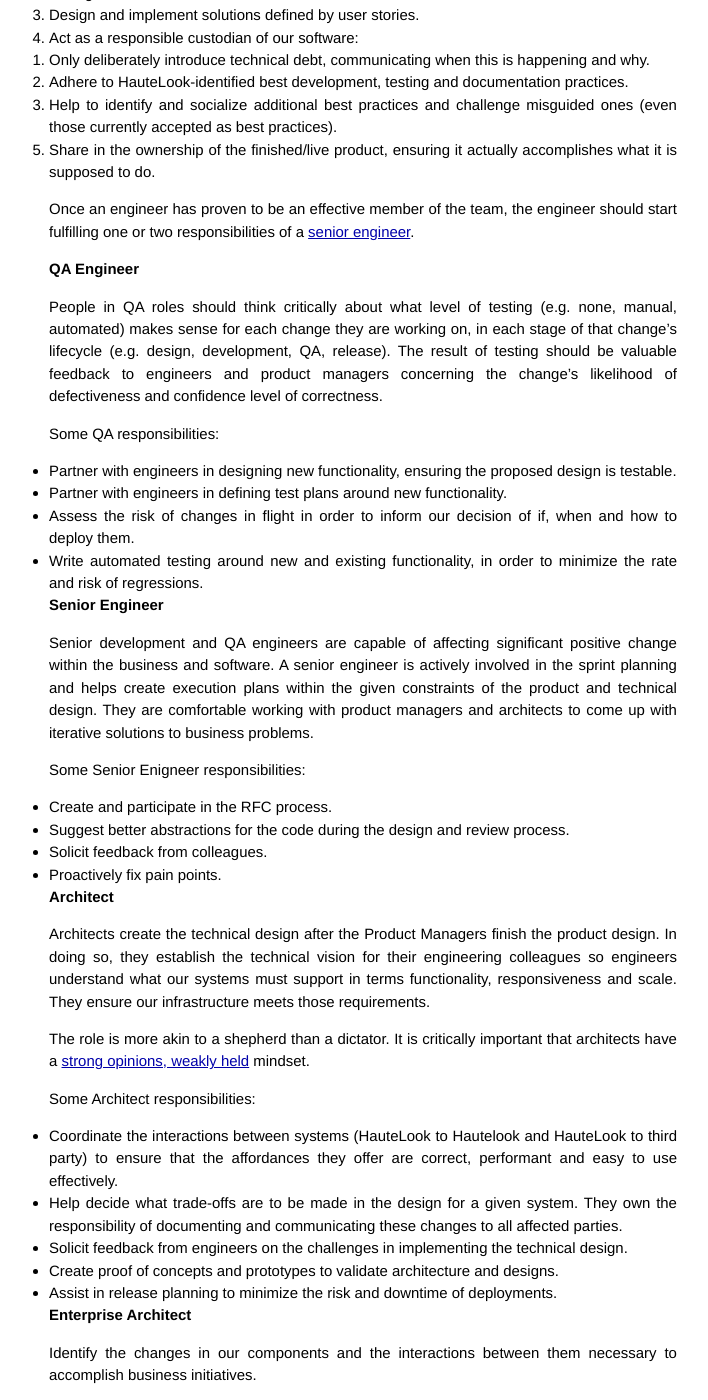
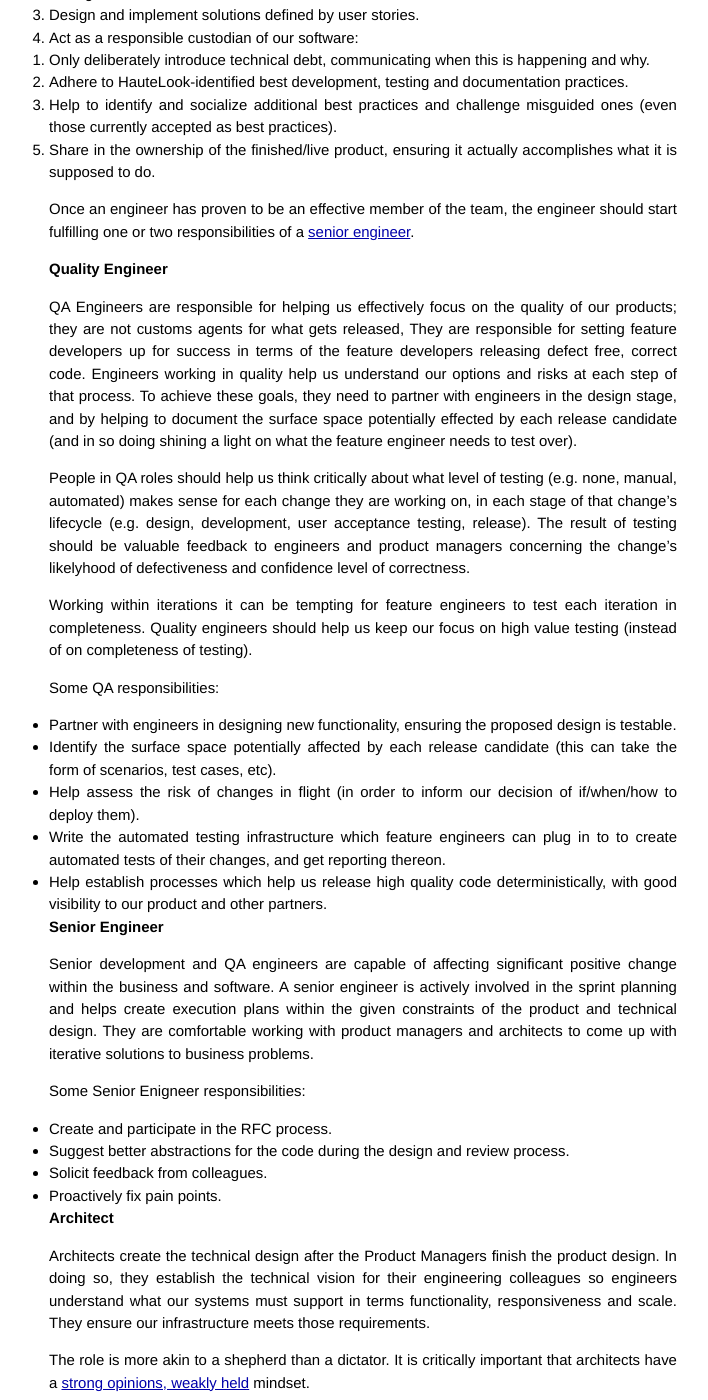
Before and after one commit to hautelook/hautelook.github.io, a Jekyll site: the page built from roles/index.md, in a window 1280 px wide and 1400 px high, scrolled down 945 px. Shown: the whole window, without its empty margins (277-985 px from the left). Built offline with Jekyll 4.4.1, drawn with Linux system fonts in a browser that asks for light colours; Markdown is read by kramdown in place of the engine named in the settings.

Commit message:
new candidate definition for quality engineer

```diff
--- a/roles/index.md
+++ b/roles/index.md
@@ -39,16 +39,30 @@ Some Engineer responsibilities:
 
 Once an engineer has proven to be an effective member of the team, the engineer should start fulfilling one or two responsibilities of a [senior engineer](#senior-engineer).
 
-### QA Engineer
+### <a name="quality-engineer"></a>Quality Engineer
 
-People in QA roles should think critically about what level of testing (e.g. none, manual, automated) makes sense for each change they are working on, in each stage of that change's lifecycle (e.g. design, development, QA, release). The result of testing should be valuable feedback to engineers and product managers concerning the change's likelihood of defectiveness and confidence level of correctness.
+QA Engineers are responsible for helping us effectively focus on the quality of our products; they are not
+customs agents for what gets released, They are responsible for setting feature developers up for success in
+terms of the feature developers releasing defect free, correct code. Engineers working in quality help us
+understand our options and risks at each step of that process. To achieve these goals, they need to partner with
+engineers in the design stage, and by helping to document the surface space potentially effected by each release
+candidate (and in so doing shining a light on what the feature engineer needs to test over).
+
+People in QA roles should help us think critically about what level of testing (e.g. none, manual, automated)
+makes sense for each change they are working on, in each stage of that change's lifecycle (e.g. design,
+development, user acceptance testing, release). The result of testing should be valuable feedback to engineers
+and product managers concerning the change's likelyhood of defectiveness and confidence level of correctness.
+
+Working within iterations it can be tempting for feature engineers to test each iteration in completeness.
+Quality engineers should help us keep our focus on high value testing (instead of on completeness of testing).
 
 Some QA responsibilities:
 
    * Partner with engineers in designing new functionality, ensuring the proposed design is testable.
-   * Partner with engineers in defining test plans around new functionality.
-   * Assess the risk of changes in flight in order to inform our decision of if, when and how to deploy them.
-   * Write automated testing around new and existing functionality, in order to minimize the rate and risk of regressions.
+   * Identify the surface space potentially affected by each release candidate (this can take the form of scenarios, test cases, etc).
+   * Help assess the risk of changes in flight (in order to inform our decision of if/when/how to deploy them).
+   * Write the automated testing infrastructure which feature engineers can plug in to to create automated tests of their changes, and get reporting thereon.
+   * Help establish processes which help us release high quality code deterministically, with good visibility to our product and other partners.
 
 ### <a name="senior-engineer"></a>Senior Engineer
 
```
